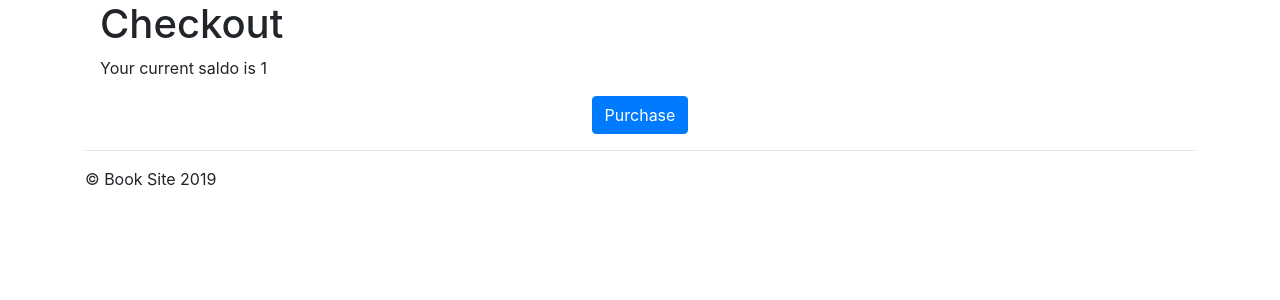
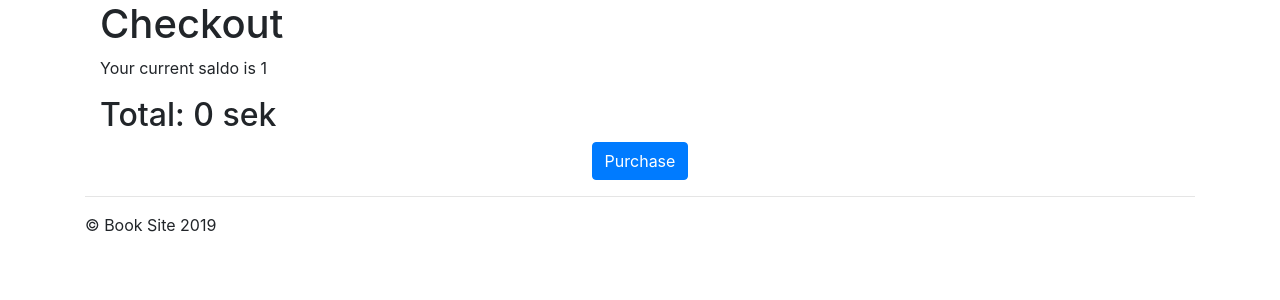
Before and after one commit to 98pontan/D0018E, a Flask app: page /checkout in a window 1280 px wide. Shown: the part 56-356 px from the top of the page. Run offline with Flask 2, Linux system fonts and the light colour scheme; the visitor is signed in with stand-in values (Sample User, id 1); data that the repository does not hold is empty; some libraries are stand-ins or nearby versions.

Commit message:
Purchase almooost workss

```diff
--- a/app.py
+++ b/app.py
@@ -481,7 +481,14 @@ def checkout():
 
     finally:
         connection.close()
-    return render_template('checkout.html', data=data, accountBalance=session['accountbalance'])
+        total_sum = totalsum(data)
+    return render_template('checkout.html', data=data, accountBalance=session['accountbalance'], total_sum=total_sum)
+
+def totalsum(dict):
+    total_price = 0
+    for key in dict:
+        total_price += key['Quantity'] * key['Price']
+    return total_price
 
 @app.route('/removeproduct/<int:Product_ID>')
 @login_required
@@ -559,14 +566,14 @@ def purchase():
     try:
         with connection.cursor() as cursor:
             # Create a new record
-            sql1 = "SELECT CartItem.Product_ID, Product. FROM CartItem WHERE Cart_ID = %s;"
-            cursor.execute(sql1, session['Cart_ID'])
+            sql = "INSERT INTO Orders(Orders.User_ID, Orders.Phone, Orders.Address, Orders.City, Orders.PostalCode, Orders.Country) SELECT User.User_ID, User.Phone, User.Address, User.City, User.PostalCode, User.Country FROM User WHERE User.User_ID = %s;"
+            cursor.execute(sql, session['user_id'])
             connection.commit()
-            data = cursor.fetchall()
-
+            """
             sql0 = "DELETE CartItem FROM CartItem WHERE Cart_ID = %s;"
             cursor.execute(sql0, session['Cart_ID'])
             connection.commit()
+            """
     finally:
         connection.close()
     return render_template('index.html')
--- a/templates/checkout.html
+++ b/templates/checkout.html
@@ -25,7 +25,7 @@
                     </ul>
                 </div>
             {% endfor %}
-
+            <h2>Total: {{ total_sum }} sek</h2>
             <div class="text-center">
             <a href="{{url_for('purchase')}}" ><button class="btn btn-primary">Purchase</button></a>
             </div>
```
